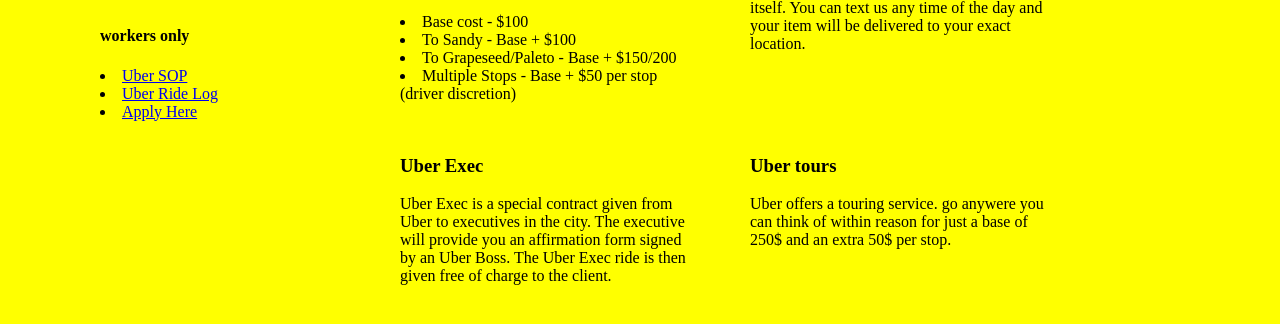
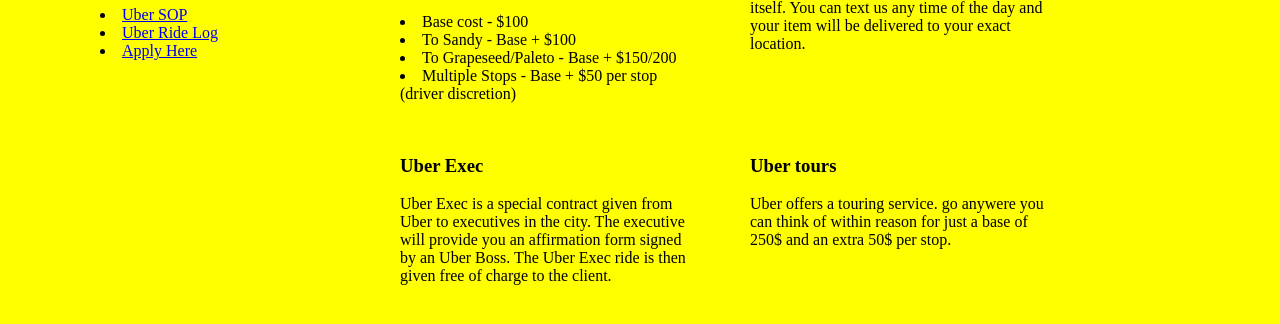
Before and after one commit to JJBAKES666/UberWeb, a plain HTML site: page index.html in a window 1280 px wide. Shown: the part 214-538 px from the top of the page. Drawn offline with Linux system fonts and the light colour scheme.

Commit message:
Add files via upload

```diff
--- a/index.html
+++ b/index.html
@@ -38,13 +38,15 @@
   </div>
 
 <div class="Nav">
-    <h4>workers only</h4>
+
     <li><a href="https://docs.google.com/document/d/1l5iSN4QN2ciPtmaYitG-e1zAfcoNGC-RYsWKWaDuVvc/edit#">Uber SOP
     </a></li>
 
    <li><a href="https://docs.google.com/forms/d/1s5jTOP2vONaVW3Z2E3anqDiBdEjxOLbNJRFrutV5XdU/edit"> Uber Ride Log</a></li>
 
    <li><a href="https://docs.google.com/forms/d/e/1FAIpQLSe2BtLXlTxF0v2Vc7xZYxVwze4yH5czgjwXb-gvboCIqs6H3Q/viewform">Apply Here</a></li>
+
+
     <div>
 </body>
 </html>
--- a/style.css
+++ b/style.css
@@ -26,7 +26,6 @@
 div.Nav{
 	height: 200px;
 	width: 200px;
-	background-color: yellow;
 	position: absolute;
 	top: 220px;
 	left: 100px;
```
